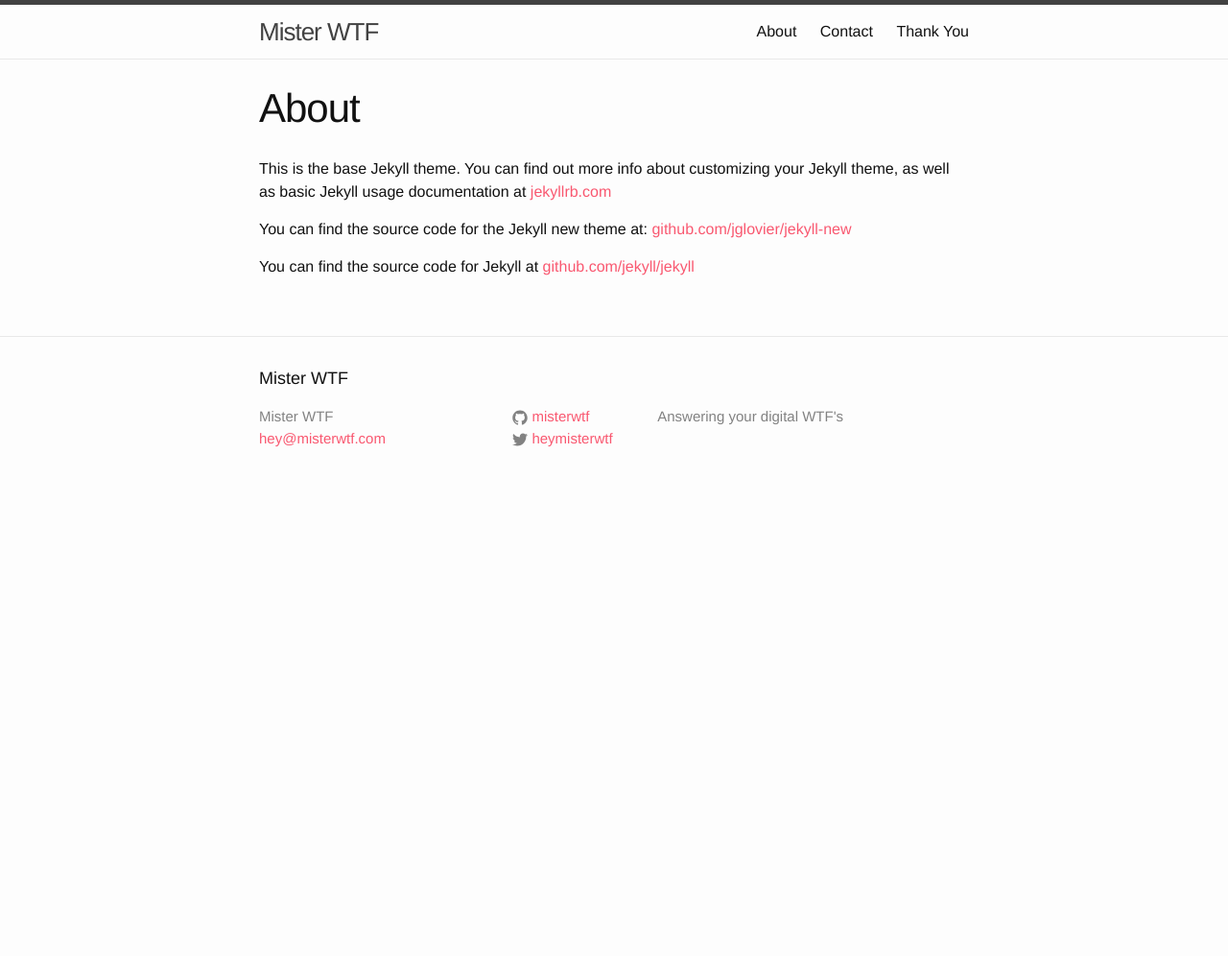
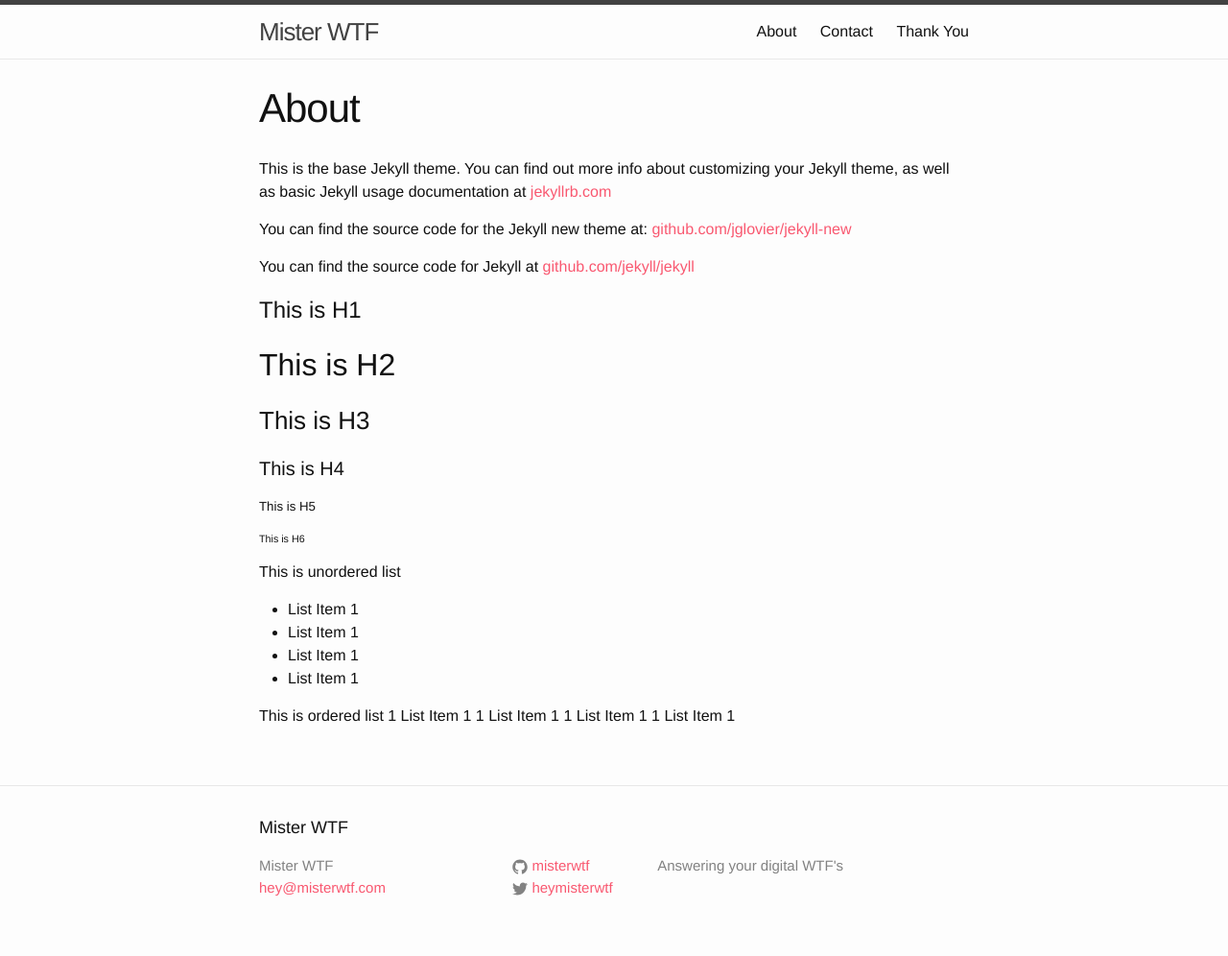
Before and after one commit to MisterWTF/MisterWTF, a Jekyll site: the page built from about.md, in a window 1280 px wide. Shown: the whole page at 96% size. Built offline with Jekyll 4.4.1, drawn with Linux system fonts in a browser that asks for light colours; before the commit the page ends 900 px from its top, so only the background shows below that.

Commit message:
changed about

```diff
--- a/about.md
+++ b/about.md
@@ -9,3 +9,27 @@ This is the base Jekyll theme. You can find out more info about customizing your
 You can find the source code for the Jekyll new theme at: [github.com/jglovier/jekyll-new](https://github.com/jglovier/jekyll-new)
 
 You can find the source code for Jekyll at [github.com/jekyll/jekyll](https://github.com/jekyll/jekyll)
+
+# This is H1
+
+## This is H2
+
+### This is H3
+
+#### This is H4
+
+##### This is H5
+
+###### This is H6
+
+This is unordered list
+- List Item 1
+- List Item 1
+- List Item 1
+- List Item 1
+
+This is ordered list
+1 List Item 1
+1 List Item 1
+1 List Item 1
+1 List Item 1
```
